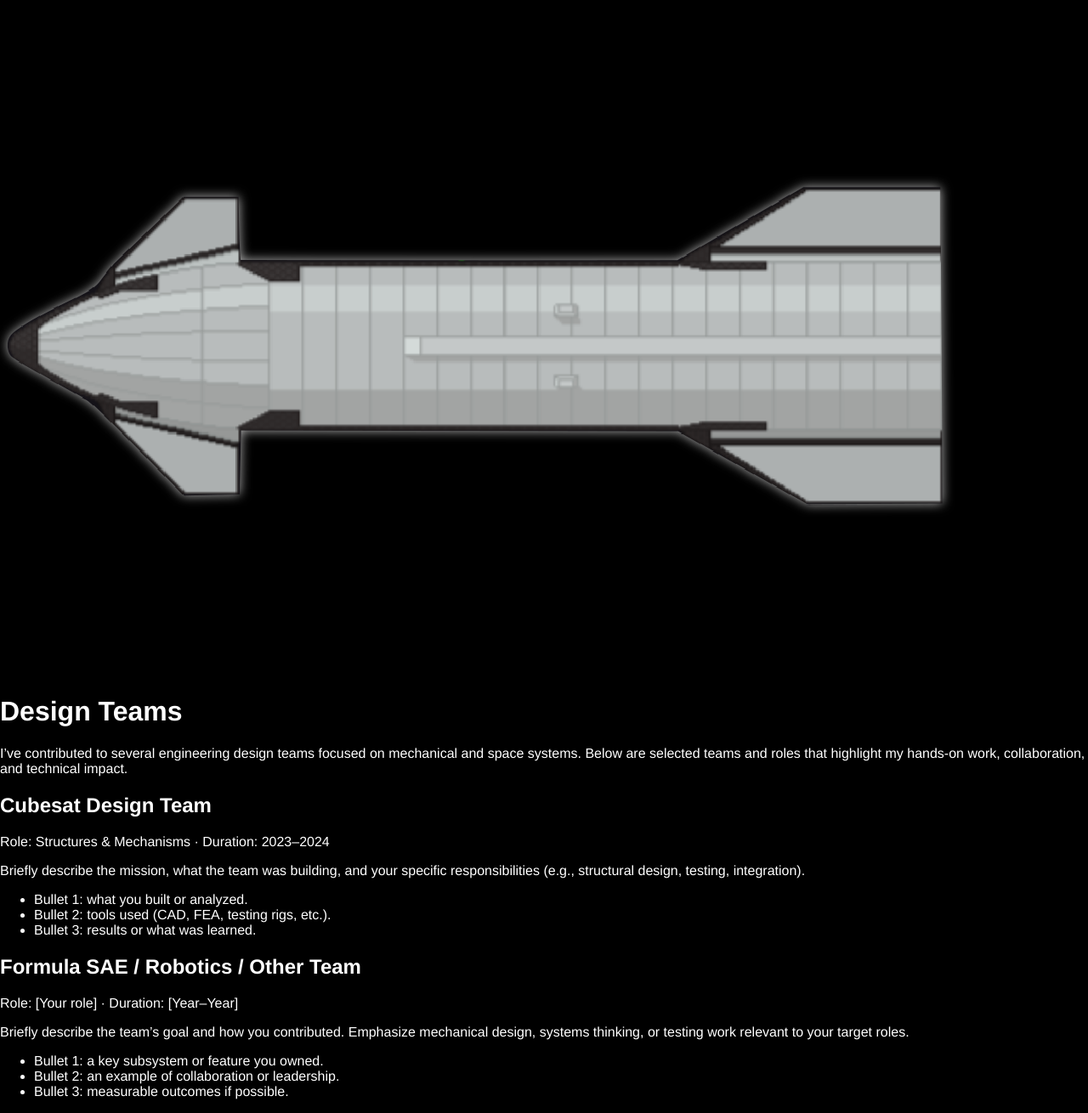
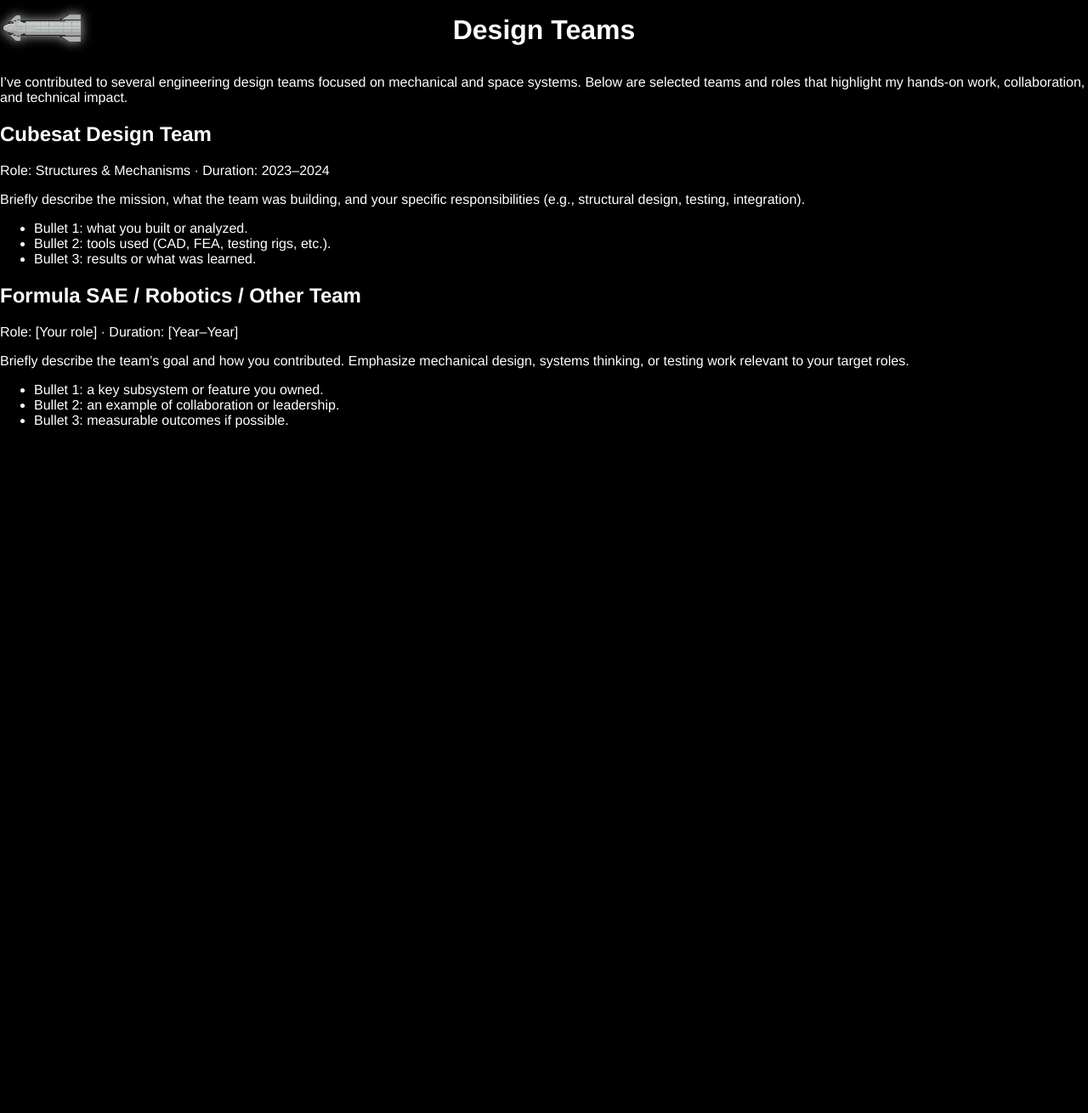
Before and after one commit to MAT-IV/MAT-IV.github.io, a Jekyll site: the page built from teams.md, in a window 1280 px wide. Shown: the whole page at 85% size. Built offline with Jekyll 4.4.1, drawn with Linux system fonts in a browser that asks for light colours.

Commit message:
Update main.css

```diff
--- a/assets/css/main.css
+++ b/assets/css/main.css
@@ -256,3 +256,27 @@ html, body {
 .back-ship-resume img {
   width: 96px;
 }
+
+/* Design Teams ship size */
+.back-ship-teams img {
+  width: 96px;   /* or larger if you want this one bigger */
+}
+
+/* Generic page header: ship left, title centered */
+.page-header {
+  display: flex;
+  align-items: center;
+  justify-content: space-between;
+  margin-bottom: 1rem;
+}
+
+.page-header-left,
+.page-header-right {
+  flex: 0 0 110px;     /* enough width for a large ship; keeps title centered */
+}
+
+.page-header-title {
+  flex: 1 1 auto;
+  text-align: center;
+  margin: 0;
+}
```
